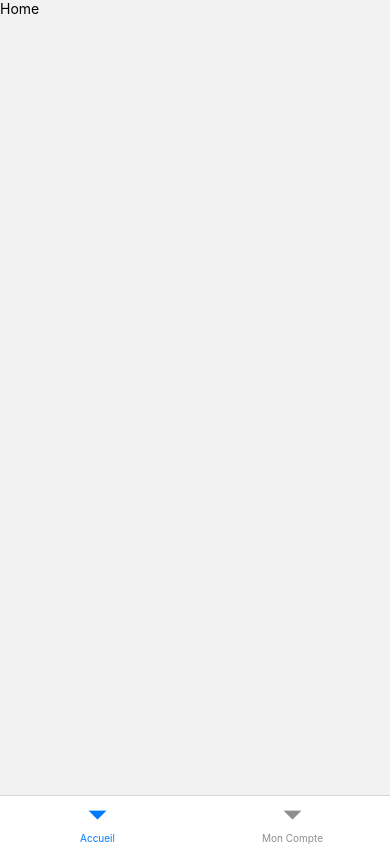
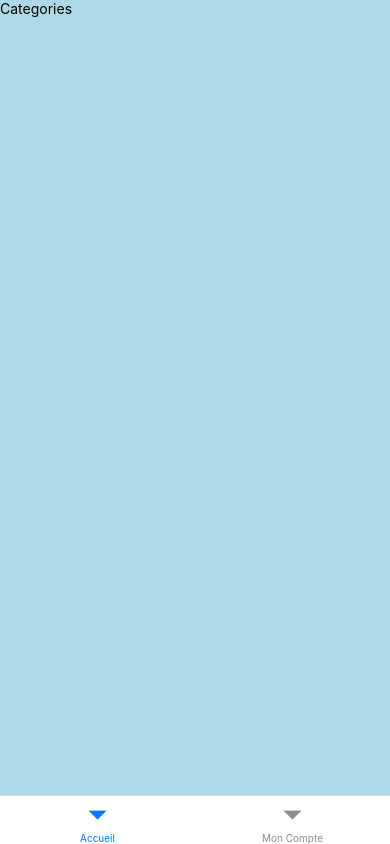
Before and after one commit to yannisjdubois/mybook-3, a React Native app: screen /AppEcommerce in a window 390 px wide. Built offline with nearby package versions, Linux system fonts and the light colour scheme.

Commit message:
création et importation du composant Categories

```diff
--- a/Allapps/Ecommerce/Screens/Home.js
+++ b/Allapps/Ecommerce/Screens/Home.js
@@ -1,14 +1,20 @@
 import { StyleSheet, Text, View } from 'react-native'
 import React from 'react'
+import Categories from '../components/Categories'
 
 const Home = () => {
   return (
-    <View>
-      <Text>Home</Text>
+    <View style={styles.content}>
+      <Categories/>
     </View>
   )
 }
 
 export default Home
 
-const styles = StyleSheet.create({})
+const styles = StyleSheet.create({
+    content: {
+        flex:1,
+        backgroundColor:"lightblue",
+    },
+})
--- /dev/null
+++ b/Allapps/Ecommerce/components/Categories.js
@@ -0,0 +1,14 @@
+import { StyleSheet, Text, View } from 'react-native'
+import React from 'react'
+
+const Categories = () => {
+  return (
+    <View>
+      <Text >Categories</Text>
+    </View>
+  )
+}
+
+export default Categories
+
+const styles = StyleSheet.create({})
```
